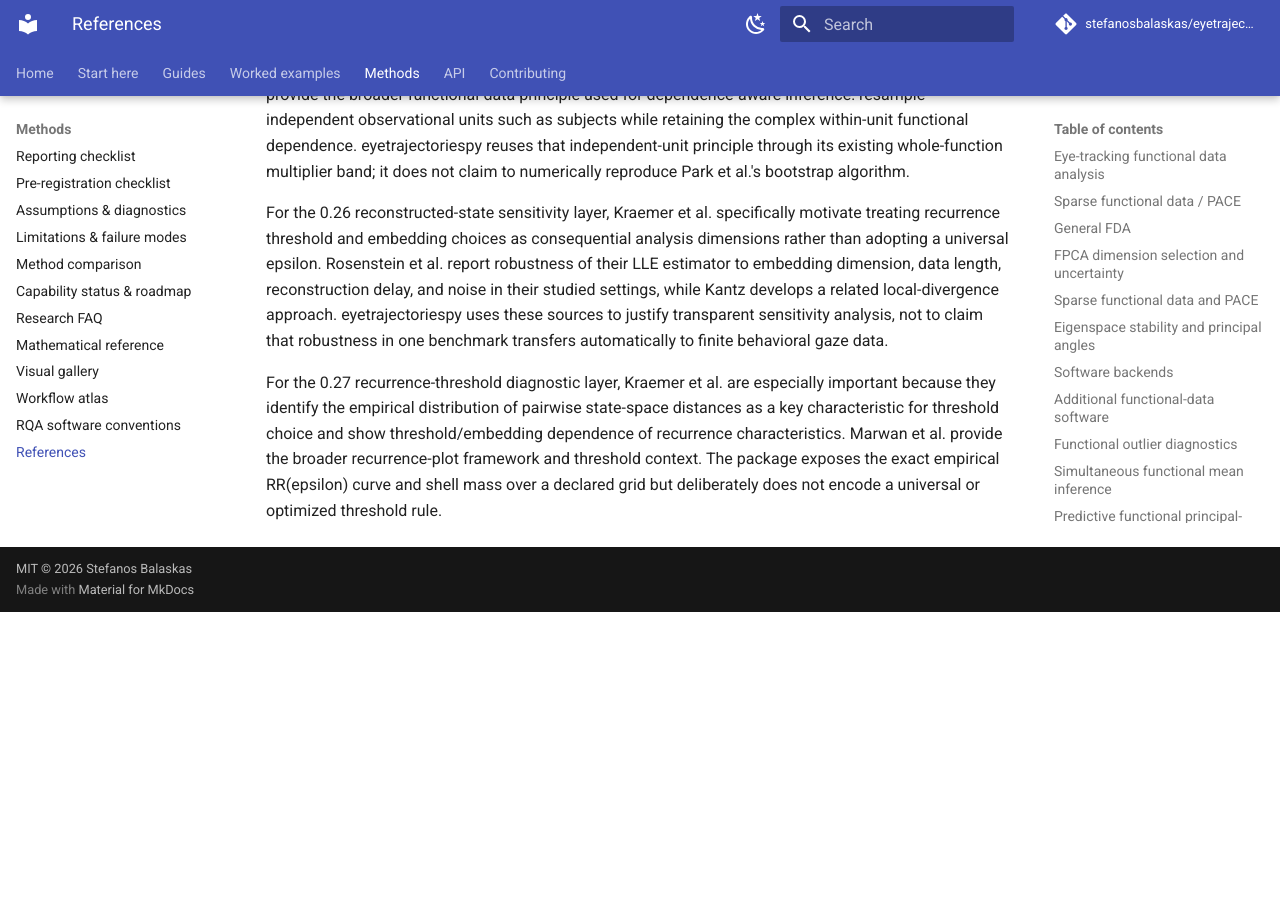
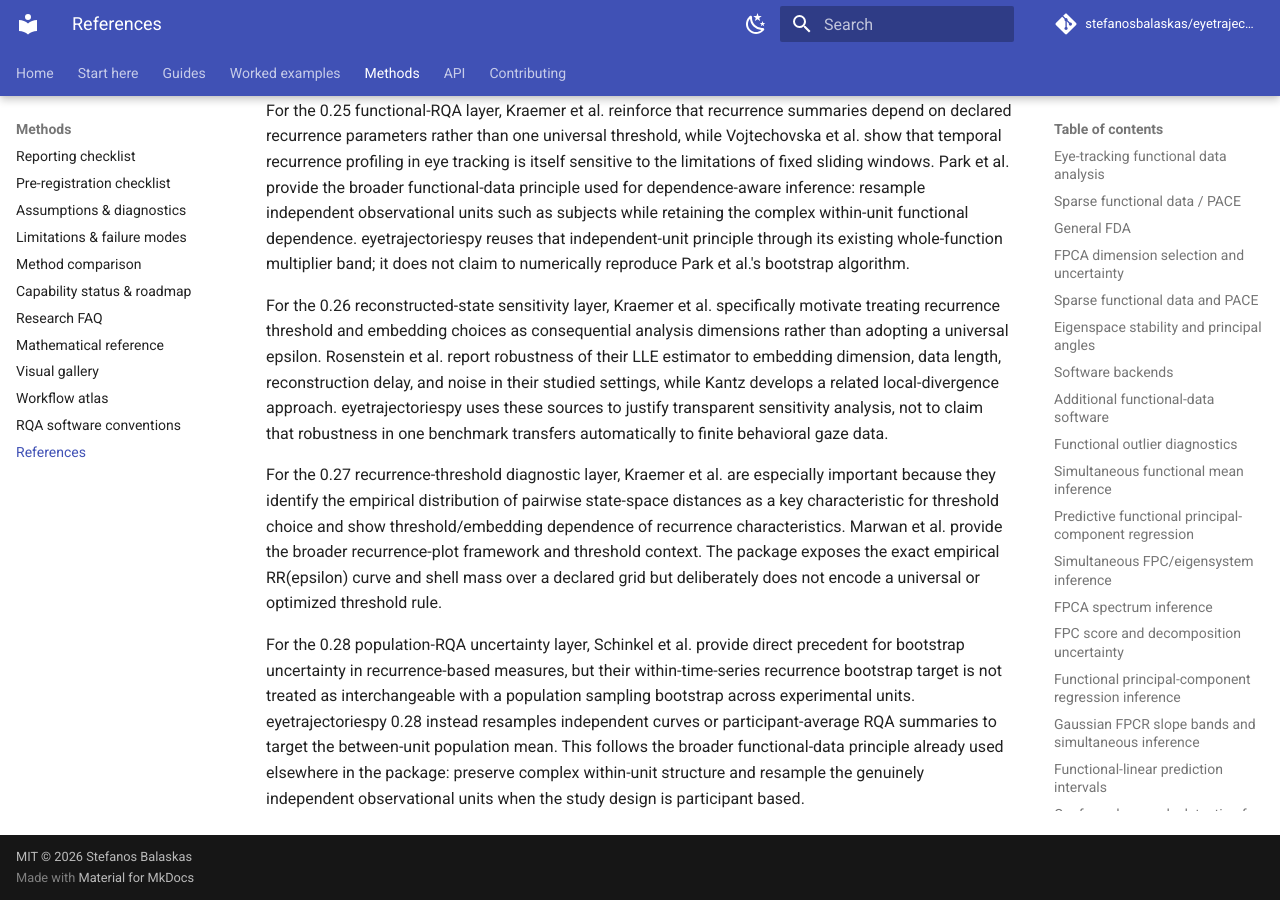
Before and after one commit to stefanosbalaskas/eyetrajectoriespy, an MkDocs documentation site: the page built from docs/methods/references.md, in a window 1280 px wide and 900 px high, scrolled down 11025 px. Built offline with MkDocs 1.6.1 and Material for MkDocs 9.7.7, drawn with Linux system fonts in a browser that asks for light colours; comment, search, counter and statistics services are not loaded; before the commit the page ends 11637 px from its top, so only the background shows below that; some of the changed text lies outside the part shown.

Commit message:
Add RQA bootstrap literature context

```diff
--- a/docs/methods/references.md
+++ b/docs/methods/references.md
@@ -215,6 +215,8 @@ Exact Clopper-Pearson intervals are used only to describe the finite-bootstrap e
 
 ## Nonlinear dynamics, recurrence, and surrogate testing
 
+- Schinkel, S., Marwan, N., Dimigen, O., & Kurths, J. (2009). Confidence bounds of recurrence-based complexity measures. *Physics Letters A*, 373(26), 2245–2250. https://doi.org/10.1016/j.physleta.2009.04.045
+
 - Anderson, N. C., Bischof, W. F., Laidlaw, K. E. W., Risko, E. F., & Kingstone, A. (2013). Recurrence quantification analysis of eye movements. *Behavior Research Methods*, 45, 842–856. https://doi.org/10.3758/s13428-012-0299-5
 - Gurtner, L. M., Bischof, W. F., & Mast, F. W. (2019). Recurrence quantification analysis of eye movements during mental imagery. *Journal of Vision*, 19(1), 17. https://doi.org/10.1167/19.1.17
 - Richardson, D. C., Dale, R., & Kirkham, N. Z. (2007). The art of conversation is coordination: Common ground and the coupling of eye movements during dialogue. *Psychological Science*, 18(5), 407–413. https://doi.org/10.1111/j.1467-9280.2007.01914.x
@@ -246,3 +248,6 @@ For the 0.25 functional-RQA layer, Kraemer et al. reinforce that recurrence summ
 For the 0.26 reconstructed-state sensitivity layer, Kraemer et al. specifically motivate treating recurrence threshold and embedding choices as consequential analysis dimensions rather than adopting a universal epsilon. Rosenstein et al. report robustness of their LLE estimator to embedding dimension, data length, reconstruction delay, and noise in their studied settings, while Kantz develops a related local-divergence approach. eyetrajectoriespy uses these sources to justify transparent sensitivity analysis, not to claim that robustness in one benchmark transfers automatically to finite behavioral gaze data.
 
 For the 0.27 recurrence-threshold diagnostic layer, Kraemer et al. are especially important because they identify the empirical distribution of pairwise state-space distances as a key characteristic for threshold choice and show threshold/embedding dependence of recurrence characteristics. Marwan et al. provide the broader recurrence-plot framework and threshold context. The package exposes the exact empirical RR(epsilon) curve and shell mass over a declared grid but deliberately does not encode a universal or optimized threshold rule.
+
+
+For the 0.28 population-RQA uncertainty layer, Schinkel et al. provide direct precedent for bootstrap uncertainty in recurrence-based measures, but their within-time-series recurrence bootstrap target is not treated as interchangeable with a population sampling bootstrap across experimental units. eyetrajectoriespy 0.28 instead resamples independent curves or participant-average RQA summaries to target the between-unit population mean. This follows the broader functional-data principle already used elsewhere in the package: preserve complex within-unit structure and resample the genuinely independent observational units when the study design is participant based.
```
